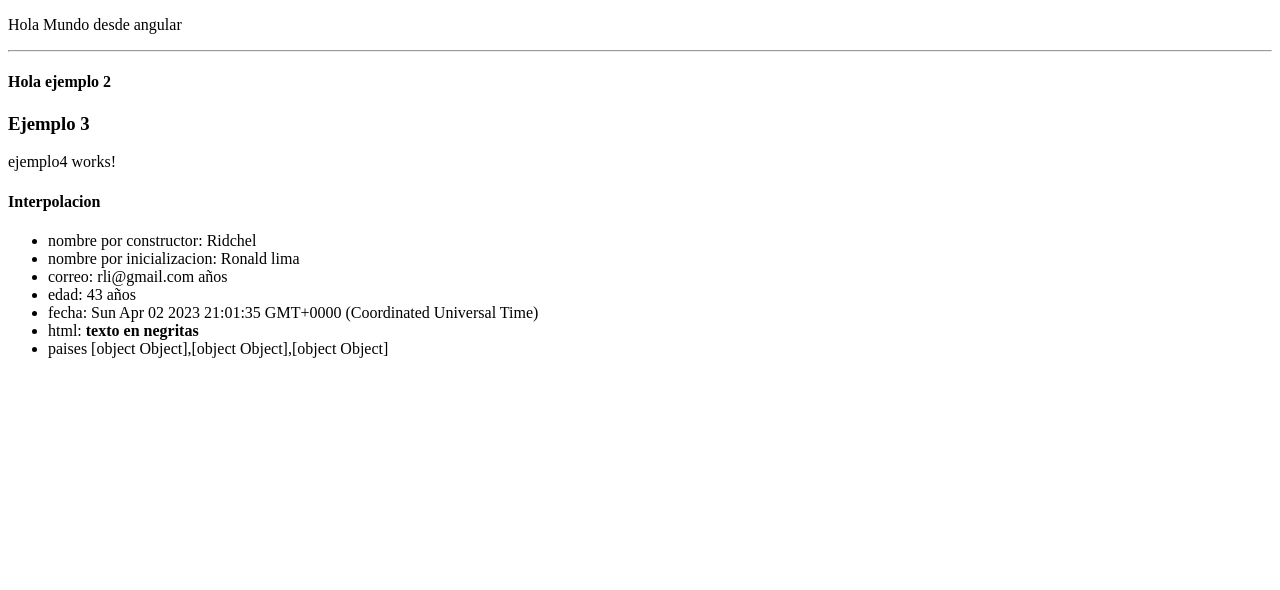
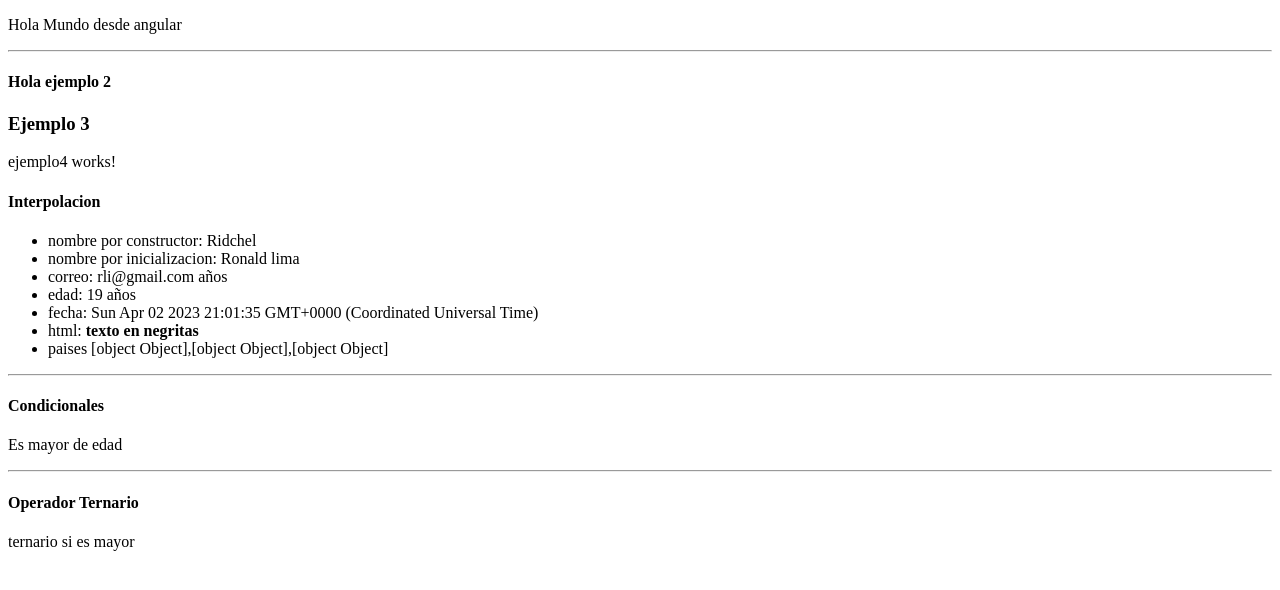
Before and after one commit to Dlanor91/PrimerosPasosAngular, an Angular app: page / in a window 1280 px wide. Shown: the top 590 px of the page. Built offline with nearby package versions, Linux system fonts and the light colour scheme.

Commit message:
condicionales y ternarios

```diff
--- a/src/app/ejemplos/basicos/basicos.component.html
+++ b/src/app/ejemplos/basicos/basicos.component.html
@@ -8,3 +8,12 @@
     <li>html: <span [innerHTML]="html"></span></li>
     <li>paises {{paises}}</li>
 </ul>
+<hr>
+<h4>Condicionales</h4>
+<p *ngIf="edad>=18; else edadElse">Es mayor de edad</p>
+<ng-template #edadElse>
+    <p>No es mayor de edad, es muy joven aun</p>
+</ng-template>
+<hr>
+<h4>Operador Ternario</h4>
+<p>{{ (edad>=18)? 'ternario si es mayor':'ternario no es mayor'}}</p>
--- a/src/app/ejemplos/basicos/basicos.component.ts
+++ b/src/app/ejemplos/basicos/basicos.component.ts
@@ -9,7 +9,7 @@ export class BasicosComponent {
   nombre? : string;
   nombreMio : string = "Ronald lima";
   correo : any = "rli@gmail.com";
-  edad:number = 43;
+  edad:number = 19;
   fecha = new Date();
   html : string = `<strong>texto en negritas</strong>`;
   paises : Array<any>;
```
